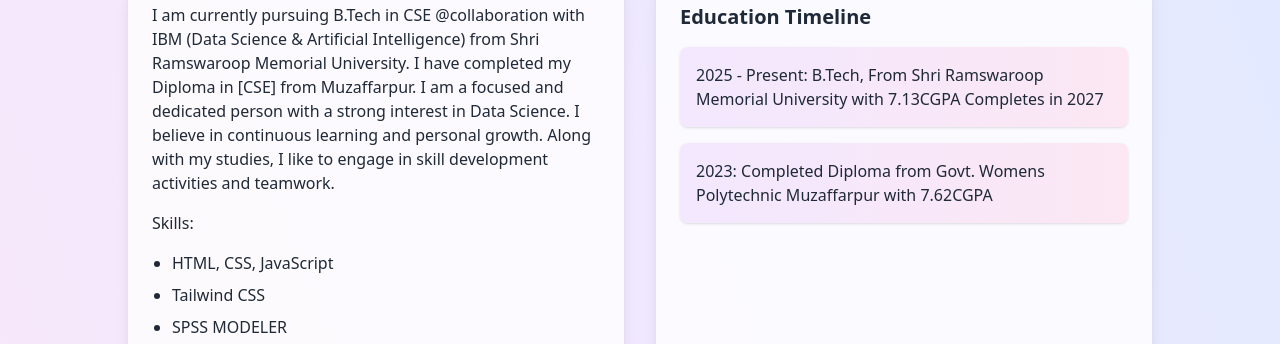
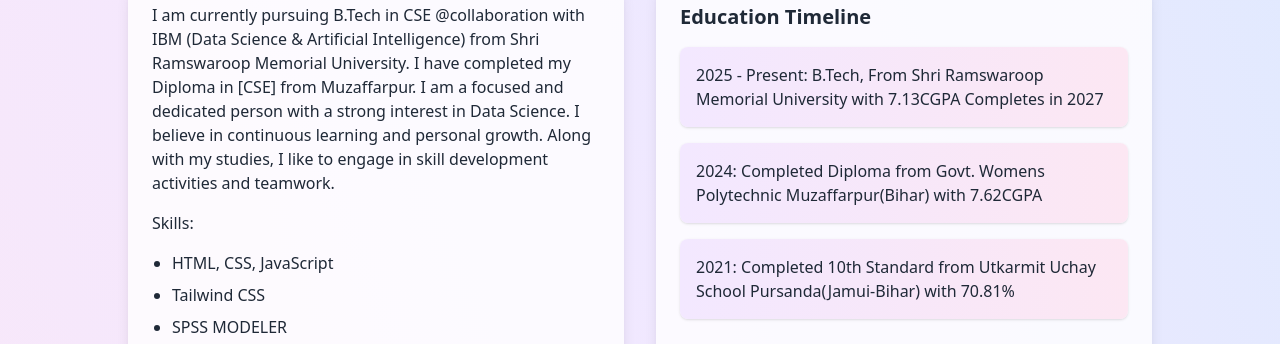
Before and after one commit to Bhumikakumari6520/Portfolio, a plain HTML site: page index.html in a window 1280 px wide. Shown: the part 977-1321 px from the top of the page. Drawn offline with nearby package versions, Linux system fonts and the light colour scheme.

Commit message:
Update index.html

```diff
--- a/index.html
+++ b/index.html
@@ -59,7 +59,8 @@
                     <h3 class="text-xl font-semibold mb-4">Education Timeline</h3>
                     <ul class="space-y-4">
                         <li class="p-4 bg-gradient-to-r from-purple-100 to-pink-100 rounded-lg shadow">2025 - Present: B.Tech, From Shri Ramswaroop Memorial University with 7.13CGPA Completes in 2027</li>
-                        <li class="p-4 bg-gradient-to-r from-purple-100 to-pink-100 rounded-lg shadow">2023: Completed Diploma from Govt. Womens Polytechnic Muzaffarpur with 7.62CGPA</li>
+                        <li class="p-4 bg-gradient-to-r from-purple-100 to-pink-100 rounded-lg shadow">2024: Completed Diploma from Govt. Womens Polytechnic Muzaffarpur(Bihar) with 7.62CGPA</li>
+                        <li class="p-4 bg-gradient-to-r from-purple-100 to-pink-100 rounded-lg shadow">2021: Completed 10th Standard from Utkarmit Uchay School Pursanda(Jamui-Bihar) with 70.81%</li>
                     </ul>
                 </div>
             </div>
```
